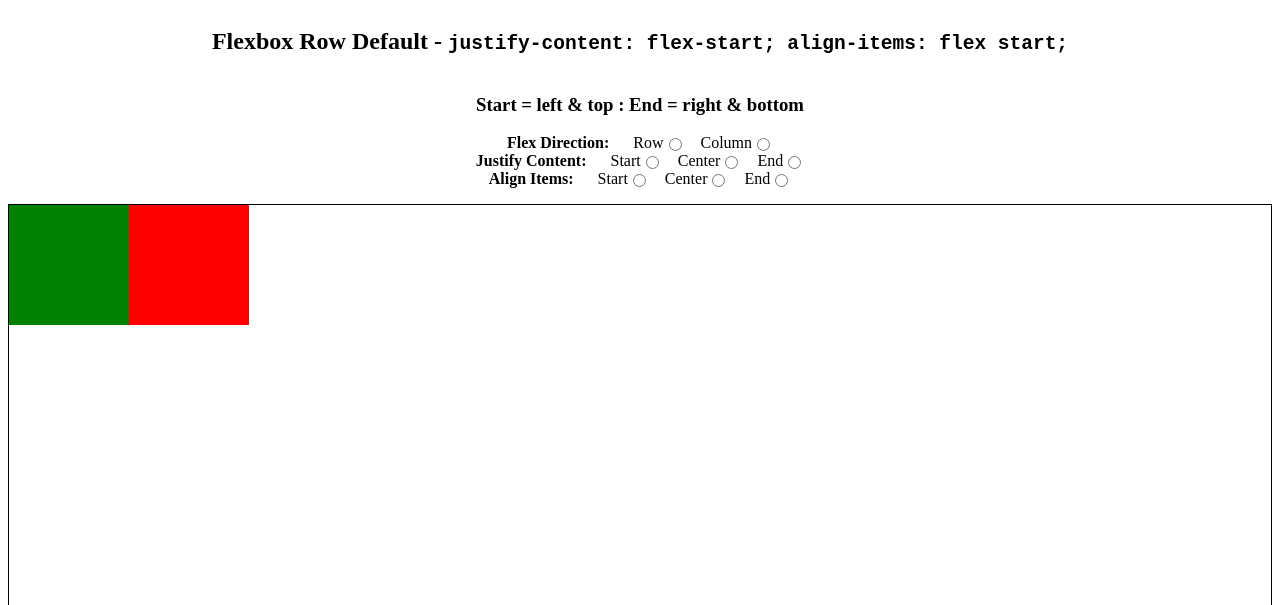
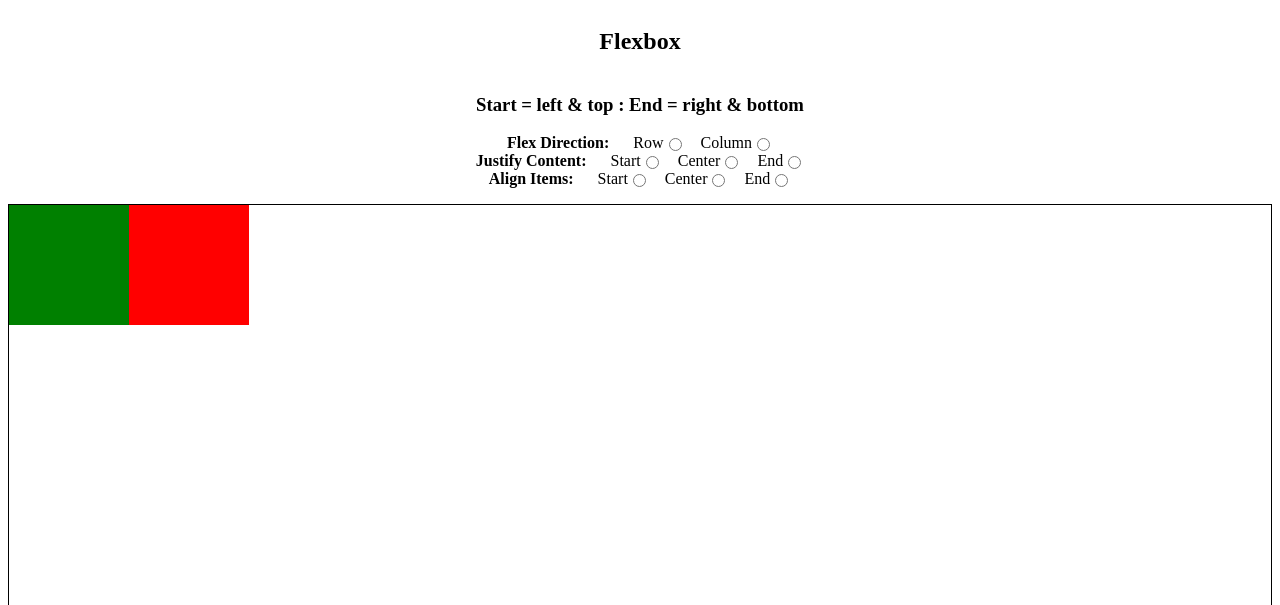
Before and after one commit to reidbraswell1/Flexbox, a plain HTML site: page index.html in a window 1280 px wide. Shown: the top 605 px of the page. Drawn offline with Linux system fonts and the light colour scheme.

Commit message:
Changing heading

```diff
--- a/index.html
+++ b/index.html
@@ -11,7 +11,7 @@
 
 <body>
     <div class="container">
-        <h2>Flexbox Row Default - <code>justify-content: flex-start; align-items: flex start;</code></h2>
+        <h2>Flexbox</h2>
         <h3>Start = left & top : End = right & bottom</h3>
         <div class="row-checkbox-container">
             <div class="row-direction">
```
